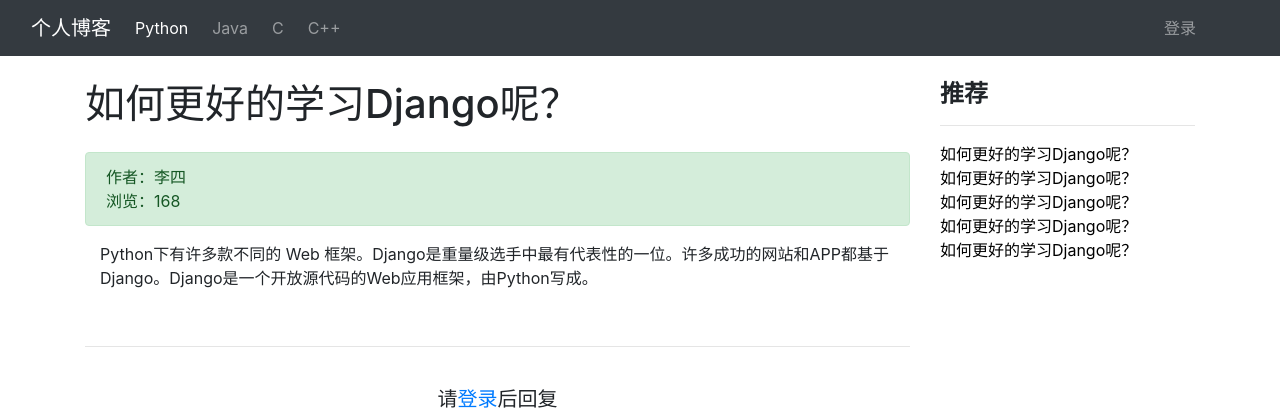
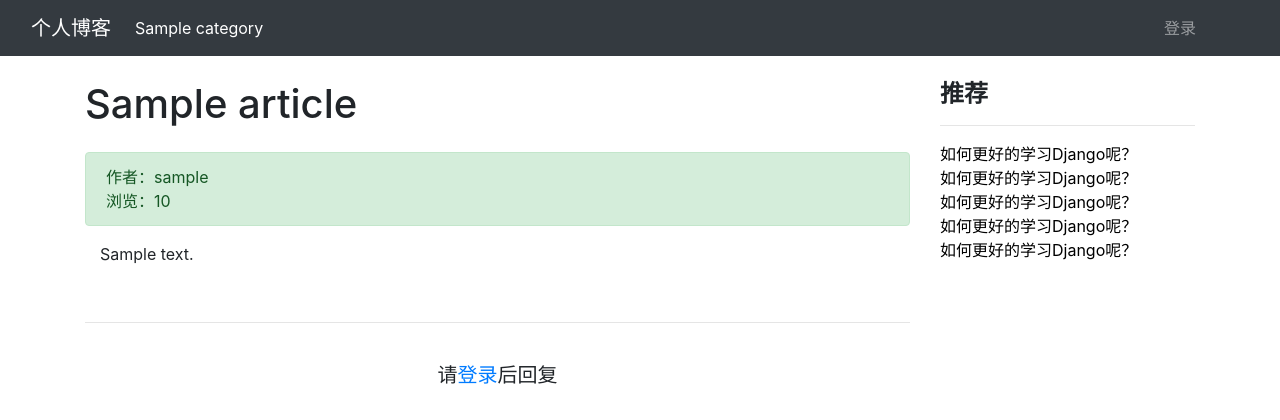
Before and after one commit to Centerleess/Centerlessblog, a Django app: page /detail/?id=1 in a window 1280 px wide. Shown: the top 420 px of the page. Run offline with Django 3.2, Linux system fonts and the light colour scheme; tables that the repository leaves empty hold one stand-in row (values such as "Sample post"); some libraries are stand-ins or nearby versions.

Commit message:
新增详情页面的展示信息

```diff
--- a/Centerlessblog/home/views.py
+++ b/Centerlessblog/home/views.py
@@ -10,9 +10,12 @@ from django.views import View
 from home.models import ArticleCategory, Article
 
 logger = logging.getLogger("django_log")
+
+
 # Create your views here.
 class IndexView(View):
     """首页广告"""
+
     def get(self, request):
         """
         页面展示
@@ -63,4 +66,23 @@ class DetailView(View):
     """ 详情页面展示 """
 
     def get(self, request):
-        return render(request, 'detail.html')
+        # 接受数据
+        id = request.GET.get('id')
+
+        # 根据文章的id进行文章数据的查询
+        # 获取博客分类信息
+        categories = ArticleCategory.objects.all()
+
+        try:
+            article = Article.objects.get(id=id)
+        except Article.DoesNotExist as e:
+            logger.error(e)
+            pass
+
+        # 组织模板数据
+        context = {
+            "categories": categories,
+            "category": article.category,
+            "article": article,
+        }
+        return render(request, 'detail.html', context=context)
--- a/Centerlessblog/templates/detail.html
+++ b/Centerlessblog/templates/detail.html
@@ -35,18 +35,17 @@
         <div class="collapse navbar-collapse" id="navbarNav">
             <div>
                 <ul class="nav navbar-nav">
-                    <li class="nav-item active">
-                        <a class="nav-link mr-2" href="#">Python</a>
-                    </li>
-                    <li class="nav-item">
-                        <a class="nav-link mr-2" href="#">Java</a>
-                    </li>
-                    <li class="nav-item">
-                        <a class="nav-link mr-2" href="#">C</a>
-                    </li>
-                    <li class="nav-item">
-                        <a class="nav-link mr-2" href="#">C++</a>
-                    </li>
+                    {% for cat in categories %}
+                        {% if category.id == cat.id %}
+                            <li class="nav-item active">
+                                <a class="nav-link mr-2" href="/?cat.id={{ cat.id }}">{{ cat.sort_title }}</a>
+                            </li>
+                            {% else %}
+                            <li class="nav-item">
+                                 <a class="nav-link mr-2" href="/?cat.id={{ cat.id }}">{{ cat.sort_title }}</a>
+                            </li>
+                        {% endif %}
+                    {% endfor %}
                 </ul>
             </div>
         </div>
@@ -78,11 +77,11 @@
         <!--文章详情-->
         <div class="col-9">
             <!-- 标题及作者 -->
-            <h1 class="mt-4 mb-4">如何更好的学习Django呢？</h1>
-            <div class="alert alert-success"><div>作者：<span>李四</span></div><div>浏览：168</div></div>
+            <h1 class="mt-4 mb-4">{{ article.title }}</h1>
+            <div class="alert alert-success"><div>作者：<span>{{ article.author.username }}</span></div><div>浏览：{{ article.total_views }}</div></div>
             <!-- 文章正文 -->
             <div class="col-12" style="word-break: break-all;word-wrap: break-word;">
-                <p><p>Python下有许多款不同的 Web 框架。Django是重量级选手中最有代表性的一位。许多成功的网站和APP都基于Django。Django是一个开放源代码的Web应用框架，由Python写成。</p></p>
+                <p><p>{{ article.content|safe }}</p></p>
             </div>
             <br>
             <!-- 发表评论 -->
--- a/Centerlessblog/templates/index.html
+++ b/Centerlessblog/templates/index.html
@@ -93,7 +93,7 @@
                 </span>
                 <!-- 标题 -->
                 <h4>
-                    <b><a href="{% url 'home:detail' %}" style="color: black;">{{ article.title }}</a></b>
+                    <b><a href="{% url 'home:detail' %}?id={{ article.id }}" style="color: black;">{{ article.title }}</a></b>
                 </h4>
                 <!-- 摘要 -->
                 <div>
```
